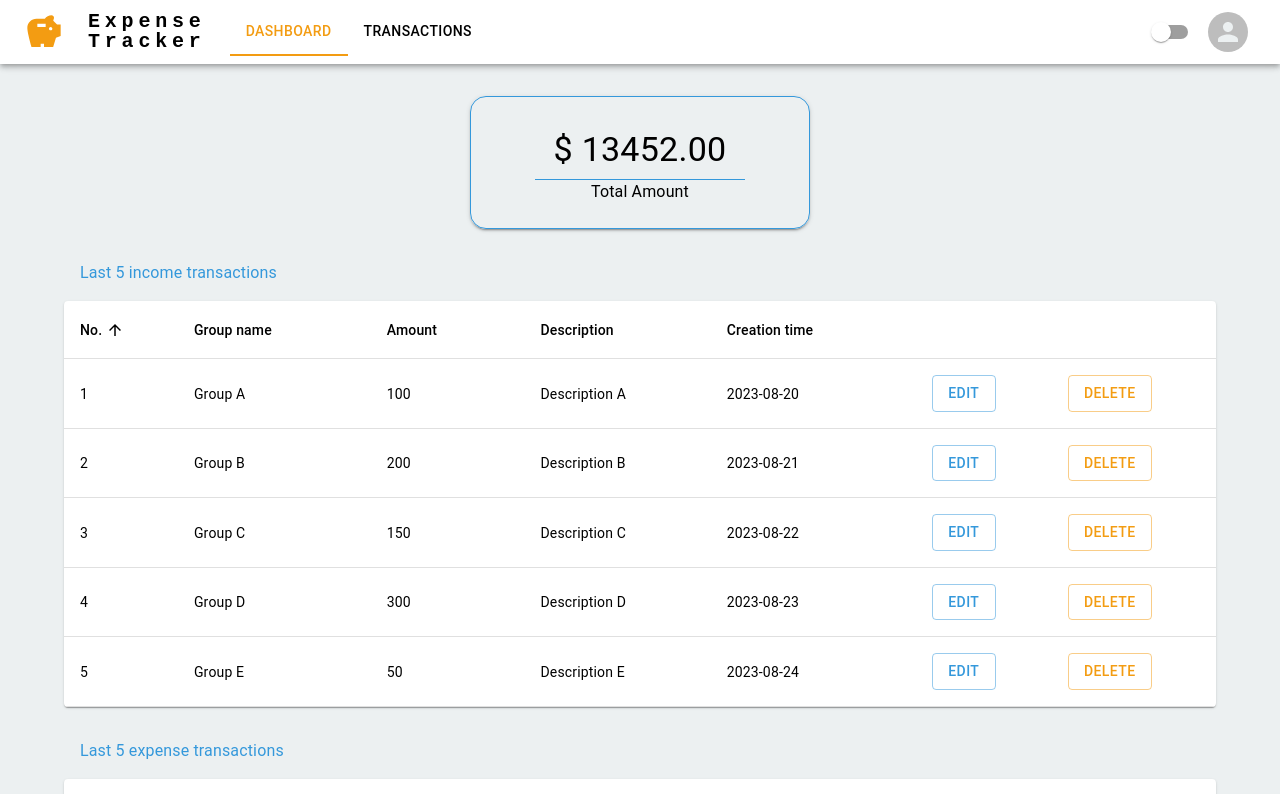
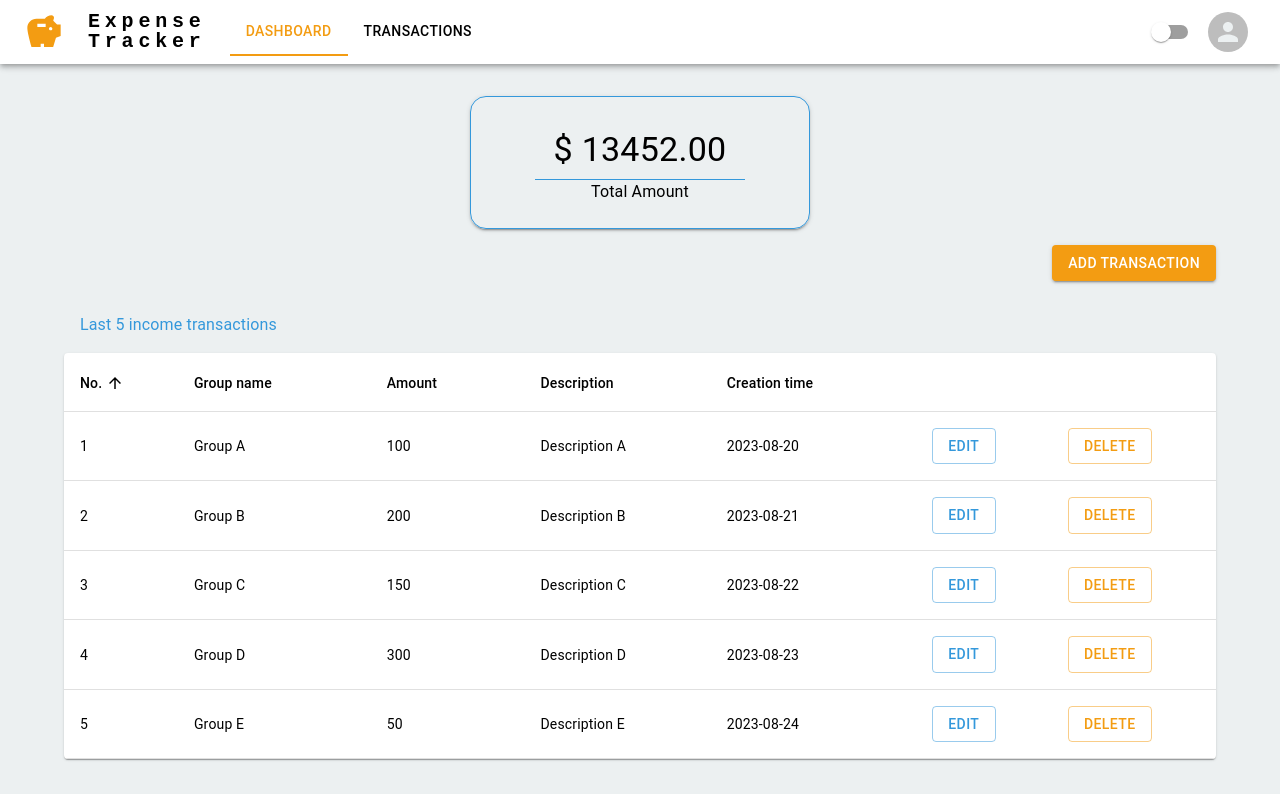
Before and after one commit to AndjelaBoltaKovacic/ExpenseTracker, a React (Create React App) app in the folder Expense Tracker - FE/: page /dashboard in a window 1280 px wide. Shown: the top 794 px of the page. Built offline with nearby package versions, Linux system fonts and the light colour scheme; sample sign-in values are in the browser's storage.

Commit message:
added ad transaction button

```diff
--- a/Expense Tracker - FE/src/pages/layout/dashboard/dashboard.tsx
+++ b/Expense Tracker - FE/src/pages/layout/dashboard/dashboard.tsx
@@ -2,26 +2,32 @@ import Container from '@mui/material/Container';
 import AmountDisplay from '../../../common/amount-display';
 import DataTable from '../../../common/table/table';
 import Box from '@mui/material/Box';
-import { Typography } from '@mui/material';
+import { Button, Typography } from '@mui/material';
 import NoticeCard from '../../../common/notice-card';
 
 function Dashboard() {
   return (
     <Container>
       <AmountDisplay />
+      <Box mt={2} display='flex' justifyContent='end'>
+        <Button variant='contained' color='secondary'>
+          Add Transaction
+        </Button>
+      </Box>
+
       <Box my={2}>
-        <Typography p={2} color="primary.main">
+        <Typography p={2} color='primary.main'>
           Last 5 income transactions
         </Typography>
         <DataTable />
       </Box>
       <Box my={2}>
-        <Typography p={2} color="primary.main">
+        <Typography p={2} color='primary.main'>
           Last 5 expense transactions
         </Typography>
         <DataTable />
       </Box>
-      <NoticeCard title="Weekly reminder" text="some text" />
+      <NoticeCard title='Weekly reminder' text='some text' />
     </Container>
   );
 }
```
Also changed, not shown: 2 other files (tests, documents, lock files or other folders).
